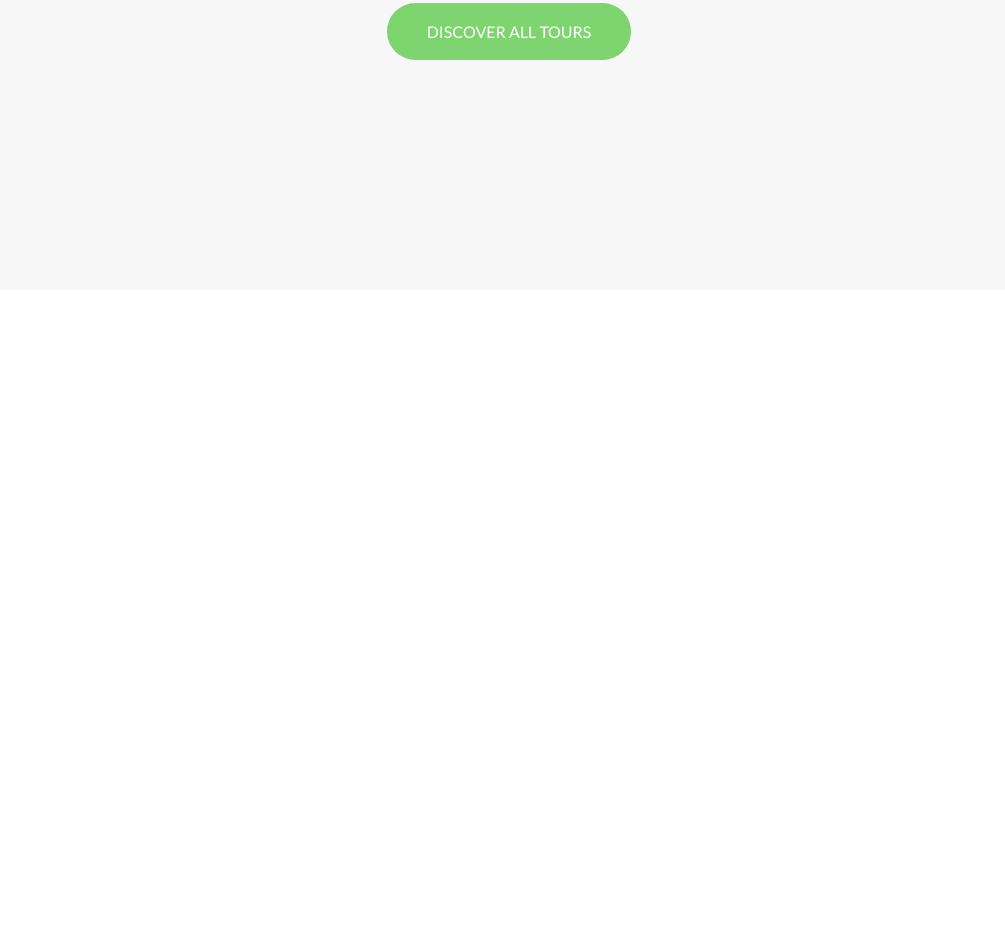
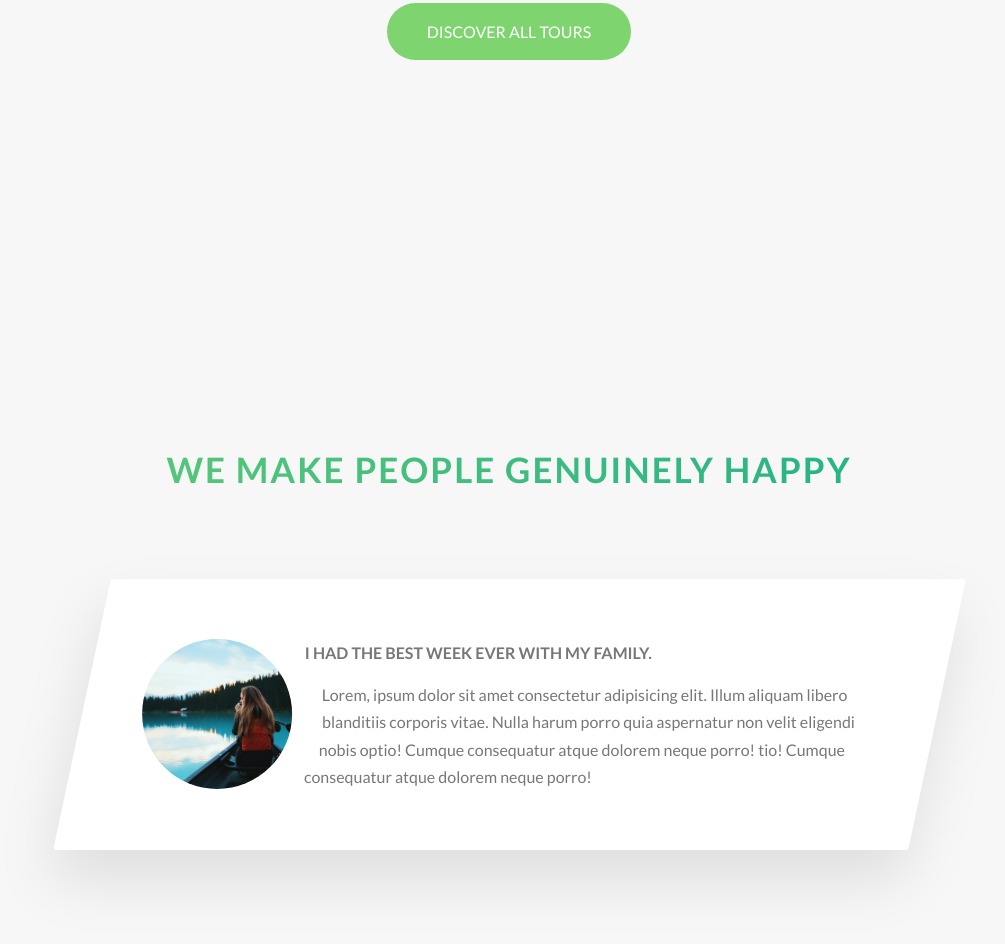
Before and after one commit to tdj182/natours, a website: page index.html in a window 1280 px wide. Shown: the part 3111-4055 px from the top of the page, without its empty margins (131-1136 px from the left). Before the commit the page ends 3431 px from the top, so only its background shows below. Drawn offline with Linux system fonts and the light colour scheme.

Commit message:
story card set up

```diff
--- a/index.html
+++ b/index.html
@@ -200,6 +200,30 @@
                     <a href="#" class="btn btn--green">Discover all tours</a>
                 </div>
             </section>
+
+            <section class="section-stories">
+                <div class="u-center-text u-margin-bottom-big">
+                    <h2 class="heading-secondary">
+                        We make people genuinely happy
+                    </h2>
+                </div>
+
+                <div class="row">
+                    <div class="story">
+                        <figure class="story__shape">
+                            <img src="img/nat-8.jpg" alt="Person on a tour" class="story__img">
+                        </figure>
+                        <div class="story__text">
+                            <h3 class="heading-tertiary u-margin-bottom-small">
+                                I had the best week ever with my family.
+                            </h3>
+                            <p>
+                                Lorem, ipsum dolor sit amet consectetur adipisicing elit. Illum aliquam libero blanditiis corporis vitae. Nulla harum porro quia aspernatur non velit eligendi nobis optio! Cumque consequatur atque dolorem neque porro! tio! Cumque consequatur atque dolorem neque porro!
+                            </p>
+                        </div>
+                    </div>
+                </div>
+            </section>
         </main>
         <!-- <section class="grid-test">
 
--- /dev/null
+++ b/sass/components/_story.scss
@@ -0,0 +1,31 @@
+.story {
+  width:75%;
+  margin: 0 auto;
+  padding: 6rem;
+  padding-left: 9rem;
+  box-shadow: 0 3rem 6rem rgba($color-black, .1);
+  background-color: $color-white;
+  border-radius: 3px;
+  font-size: $default-font-size;
+  transform: skewX(-12deg);
+
+
+  &__shape {
+    width: 15rem;
+    height: 15rem;
+    float: left;
+    -webkit-shape-outside: circle(50% at 50% 50%);
+    shape-outside: circle(50% at 50% 50%);
+    -webkit-clip-path: circle(50% at 50% 50%);
+    clip-path: circle(50% at 50% 50%);
+    transform: translate(-3rem) skewX(12deg);
+  }
+
+  &__img {
+    height: 100%;
+  }
+
+  &__text {
+    transform: skewX(12deg);
+  }
+}
--- a/sass/main.scss
+++ b/sass/main.scss
@@ -11,6 +11,7 @@
 @import "components/card";
 @import "components/composition";
 @import "components/feature-box";
+@import "components/story";
 
 @import "layouts/grid";
 @import "layouts/header";
--- a/sass/pages/_home.scss
+++ b/sass/pages/_home.scss
@@ -27,3 +27,8 @@
   padding: 25rem 0 15rem 0;
   margin-top: -9rem;
 }
+
+.section-stories {
+  padding: 15rem 0;
+  background-color: $color-gray-light-1;
+}
```
Also changed, not shown: css/style.css.
